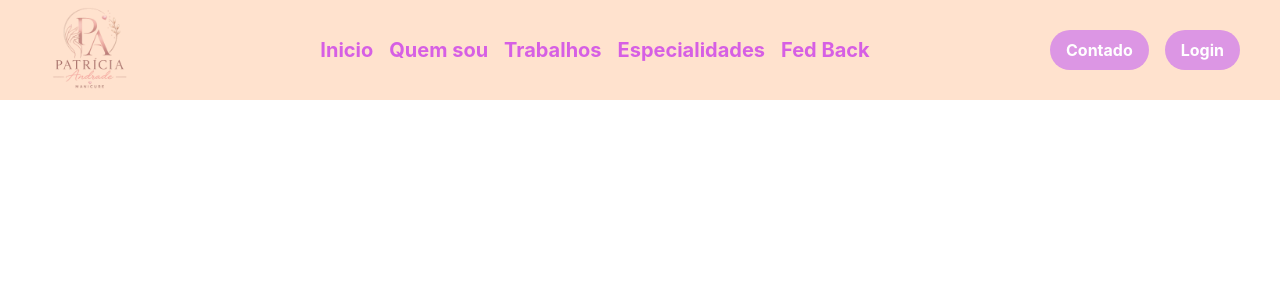
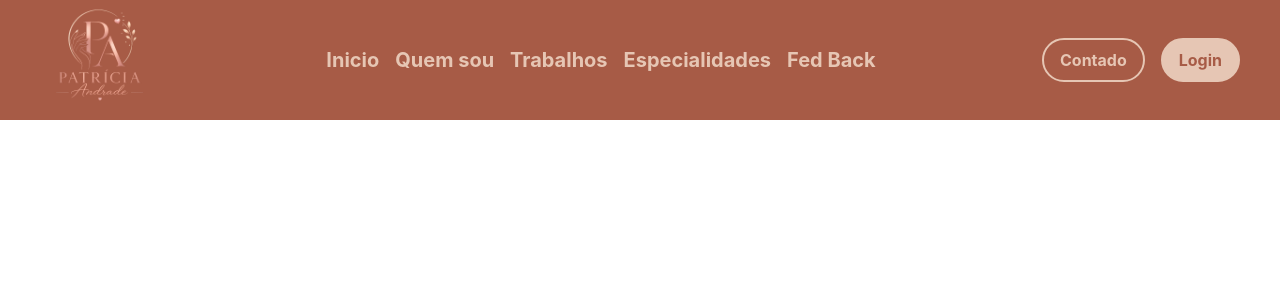
Before and after one commit to brunolimagit/paty-andrade, a React (Vite) app: page / in a window 1280 px wide. Shown: the top 300 px of the page. Built offline with nearby package versions, Linux system fonts and the light colour scheme.

Commit message:
atualizando header e nav

```diff
--- a/src/components/Header.jsx
+++ b/src/components/Header.jsx
@@ -1,19 +1,19 @@
-import logoPatricia from '../assets/logo-patricia.png'
+import logoPatricia from '../assets/logo-paty.png'
 
 export default function Header(){
     return(
-        <main className='bg-[#FFE2CE]'>
-            <header  className='flex justify-between px-10 items-center'>
+        <main className='bg-[#A75B46]'>
+            <header  className='flex justify-between px-10  items-center'>
 
                 {/*logo*/}
-                <div className='w-[100px]'>
+                <div className='w-[120px]'>
                     <img src={logoPatricia} className="" alt="logo-patricia" />
                 </div>
 
                {/*topicos*/}
                 <div  className="flex items-center">
                     <nav>
-                        <ul className="flex gap-4 text-[#D65FE4] font-bold text-xl">
+                        <ul className="flex gap-4 text-[#E6C6B4] font-bold text-xl">
                             <li className="hover:text-[#D65FE4]"><a href="/">Inicio</a></li>
                             <li><a href="/">Quem sou</a></li>
                             <li><a href="/">Trabalhos</a></li>
@@ -26,10 +26,10 @@ export default function Header(){
                 {/*login*/}
                 <div className="flex gap-4">
 
-                    <button className="bg-[#DC96E4] text-white py-2 px-4 rounded-[50px] font-bold">
+                    <button className=" text-[#E6C6B4] py-2 px-4 rounded-[50px] font-bold border-2 border-[#E6C6B4] hover:bg-[#E6C6B4] hover:text-[#A75B46] transition-colors duration-300 cursor-pointer">
                         Contado
                     </button>
-                    <button className="bg-[#DC96E4] text-white py-2 px-4 rounded-[50px] font-bold">
+                    <button className="bg-[#E6C6B4] text-[#A75B46] py-2 px-4 rounded-[50px] font-bold border-2 border-[#E6C6B4] hover:text-[#E6C6B4] hover:bg-[#A75B46] transition-colors duration-300 cursor-pointer">
                         Login
                     </button>
                 </div>
```
Also changed, not shown: src/assets/logo-patricia.png (deleted), src/assets/logo-paty.png (added).
